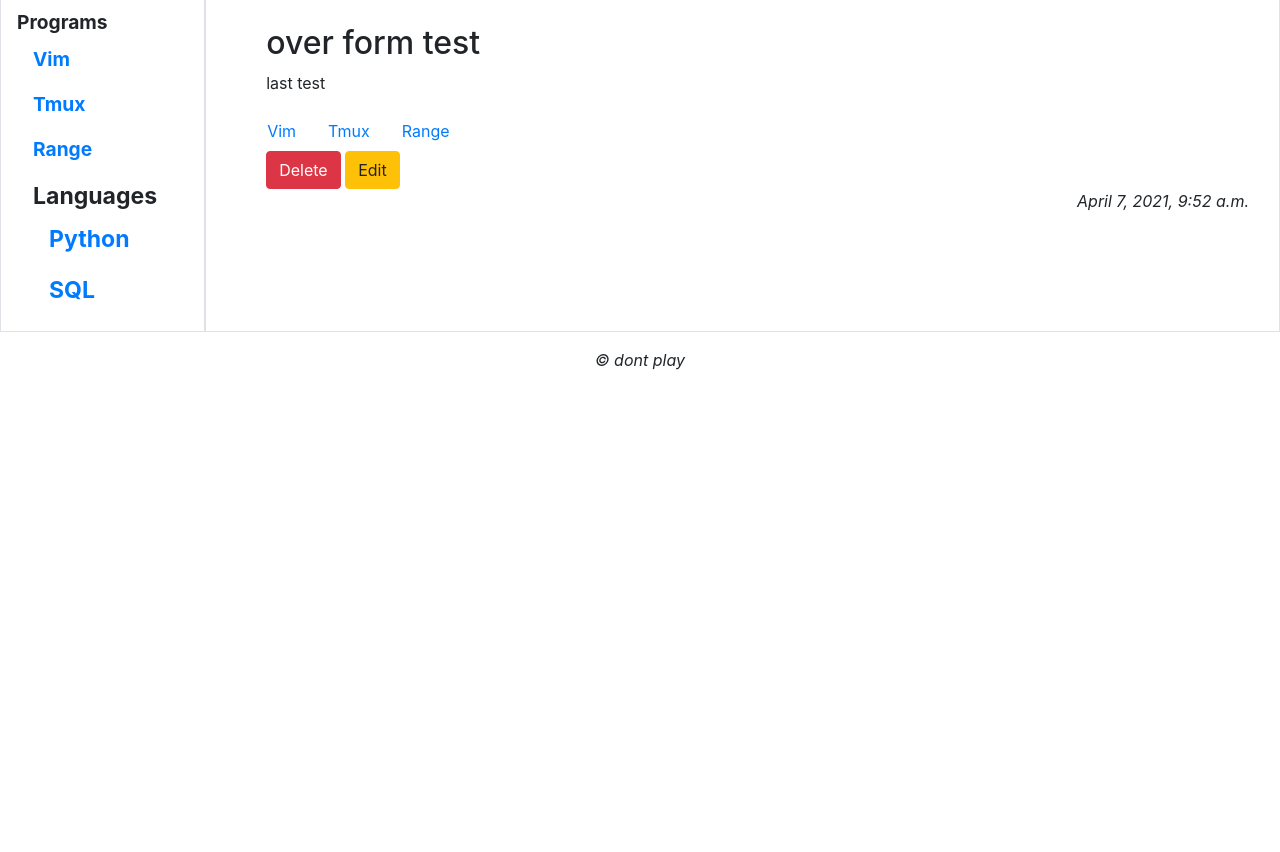
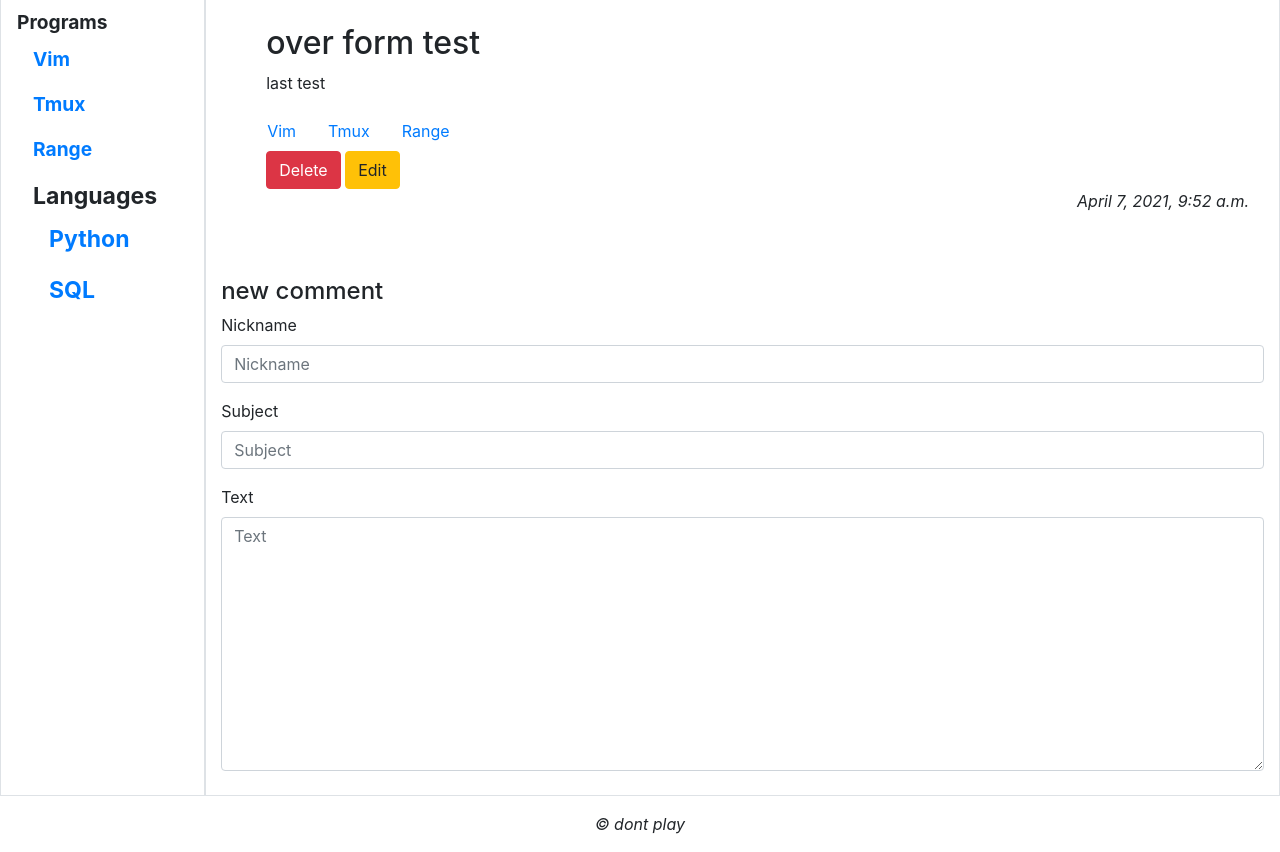
Before and after one commit to MikolaPy/MinutePy, a Django app: page /post/73/ in a window 1280 px wide. Shown: the part 150-1002 px from the top of the page. Before the commit the page ends 520 px from the top, so only its background shows below. Run offline with Django 3.2, Linux system fonts and the light colour scheme; data comes from the database, SQL or seed files in the repository; both versions use the stored data as it was after the commit; some libraries are stand-ins or nearby versions.

Commit message:
add create comment to detail page

```diff
--- a/blog/forms.py
+++ b/blog/forms.py
@@ -4,7 +4,7 @@
 from .models import *
 from django.forms import inlineformset_factory
 from .apps import user_registered_signal
-
+from captcha.fields import CaptchaField
 
 
 class PostForm(forms.ModelForm):
@@ -34,6 +34,25 @@
 
 class SearchForm(forms.Form):
     key = forms.CharField(required=False,max_length=20,label='')
+
+
+####################################################################################################################
+# comment post form
+# this form addinf to detail view
+
+class AuthCommentForm(forms.ModelForm):
+    class Meta:
+        fields = '__all__'
+        model = Comment
+        widgets = {'post':forms.HiddenInput}
+
+
+class GuestCommentForm(forms.ModelForm):
+    captcha = CaptchaField(label='input text from the picture',error_messages={'invalid':'wrong try again'})
+    class Meta:
+        fields = '__all__'
+        model = Comment
+        widgets = {'post':forms.HiddenInput}
 
 
 
--- a/blog/templates/blog/post_detail.html
+++ b/blog/templates/blog/post_detail.html
@@ -29,13 +29,31 @@
 				</div>
 		</div>
 </div>
-	{% if attacments %}
-	<div class="d-flex justify-content-between flex-wrap mt-5">
+{% if attacments %}
+<div class="d-flex justify-content-between flex-wrap mt-5">
 	{% for att in attachments %}
 	<div>
-				<img class="additional-image" src="{{ att.image.url }}">
-		</div>
-		{% endfor %}
+		<img class="additional-image" src="{{ att.image.url }}">
+	</div>
+	{% endfor %}
+</div>
+{% endif %}
+<h4 class="mt-5">new comment</h4>
+<form method="post">
+	{% csrf_token %}
+	{% bootstrap_form form layout='horizontal' %}
+	{% buttons submit="add comment" %} {% endbuttons %}
+</form>
+{% if comments %}
+<div class="mt-5">
+	{% for comment in comments %}
+	<div class="my-2 p-2 border">
+		<h5>{{ comment.author }}</h5>
+		<h2> {{ comment.title }} </h2>
+		<p>{{ comment.text }}</p>
+		<p class-"text-right font-italic">{{ comment.created_at }}</p>
+	</div>
+	{% endfor %}
 </div>
 {% endif %}
 {% endblock %}
--- a/blog/views.py
+++ b/blog/views.py
@@ -175,7 +175,23 @@
 def post_detail(request,pk):
     post = Post.objects.get(pk=pk)
     attachments = post.attachments.all()
-    context = {'post':post,'attachments':attachments}
+    comments = Comment.objects.filter(post=pk)
+    initial = {'post':post.pk}
+    if request.user.is_authenticated:
+        initial['author'] = request.user.username
+        form_class = AuthCommentForm
+    else:
+        form_class = GuestCommentForm
+    form = form_class(initial=initial)
+    if request.method == 'POST':
+        c_form = form_class(request.POST)
+        if c_form.is_valid():
+            c_form.save()
+            messages.add_message(request,messages.SUCCESS,'comment created')
+        else:
+            form = c_form
+            messages.add_message(request,messages.SUCCESS,'ERROR')
+    context = {'post':post,'attachments':attachments,'comments':comments,'form':form}
     return render(request,'blog/post_detail.html',context)
 
 @login_required
```
Also changed, not shown: db.sqlite3.
